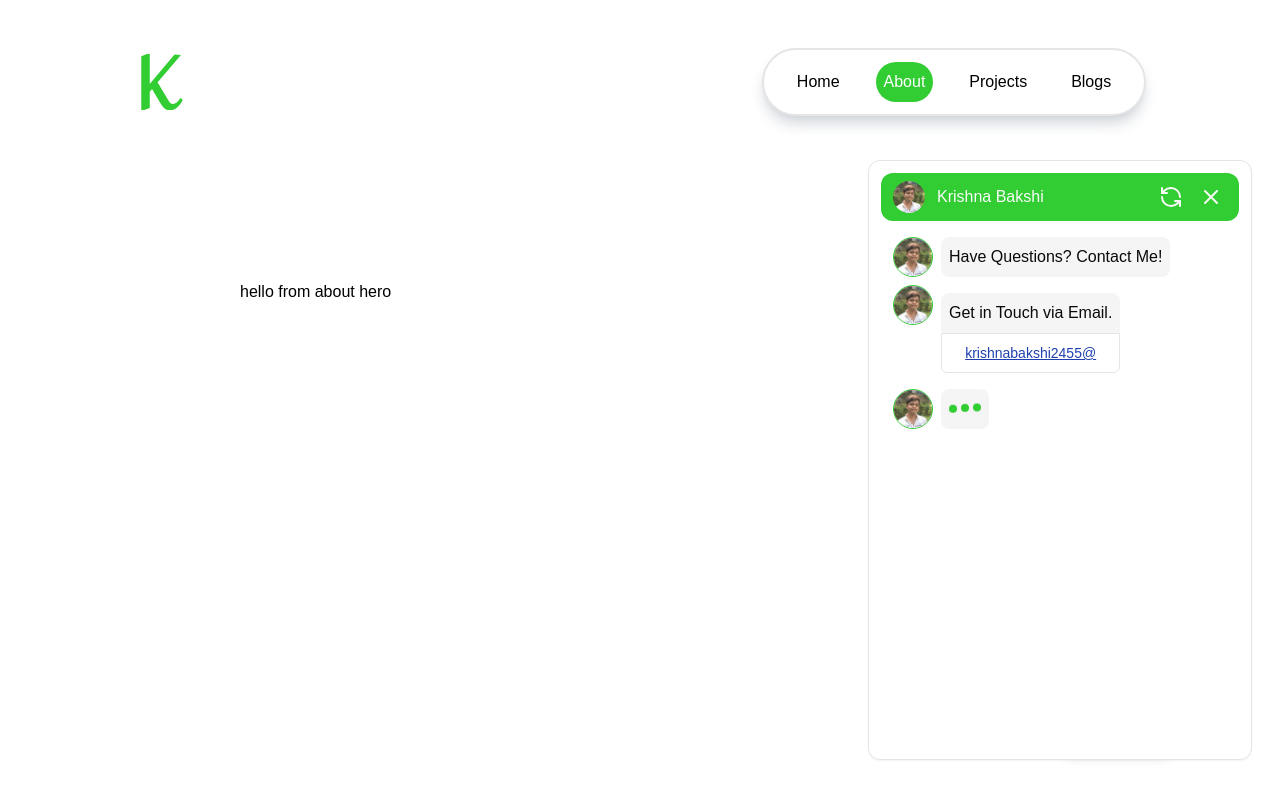
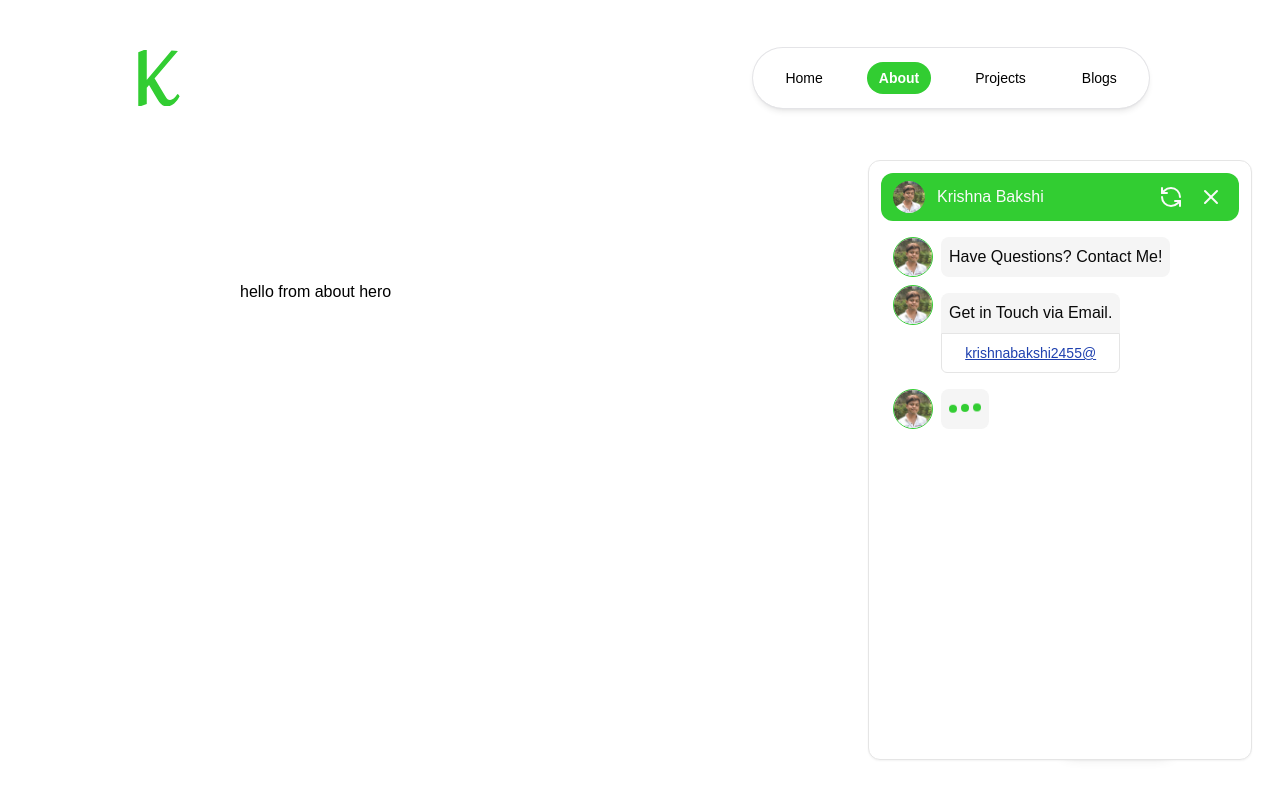
Before and after one commit to krishnabakshi2455/krishnabakshi.app, a Next.js app: page /about in a window 1280 px wide. Built offline with nearby package versions, Linux system fonts and the light colour scheme.

Commit message:
header modified

```diff
--- a/src/app/(site)/globals.css
+++ b/src/app/(site)/globals.css
@@ -53,8 +53,6 @@ body {
     --secondary-foreground: 0 0% 9%;
     --muted: 0 0% 96.1%;
     --muted-foreground: 0 0% 45.1%;
-    --accent: 183 65% 35%;
-    --accent-foreground: 0 0% 9%;
     --destructive: 0 84.2% 60.2%;
     --destructive-foreground: 0 0% 98%;
     --border: 0 0% 89.8%;
@@ -80,8 +78,6 @@ body {
     --secondary-foreground: 0 0% 98%;
     --muted: 0 0% 14.9%;
     --muted-foreground: 0 0% 63.9%;
-    --accent: 183 65% 35%;
-    --accent-foreground: 0 0% 98%;
     --destructive: 0 62.8% 30.6%;
     --destructive-foreground: 0 0% 98%;
     --border: 0 0% 14.9%;
--- a/src/components/layout/Header.tsx
+++ b/src/components/layout/Header.tsx
@@ -4,19 +4,23 @@ import Link from "./custom-link";
 import { usePathname } from "next/navigation";
 import MobileNav from './mobile-nav';
 import AnimatedLogo from "@/animations/animationlogo/animated-logo";
+import { motion } from "framer-motion";
 
 const Header: React.FC = () => {
     const pathname = usePathname();
 
+function classNames(
+  ...classes: Array<string | boolean | false | undefined | null>
+): string {
+  return classes.filter(Boolean).join(" ");
+}
 
     const linkspath = [
-        { name: "Home", path: "/" },
-        { name: "About", path: "/about" },
-        { name: "Projects", path: "/projects" },
-        { name: "Blogs", path: "/blogs" },
+        { name: "Home", href: "/" },
+        { name: "About", href: "/about" },
+        { name: "Projects", href: "/projects" },
+        { name: "Blogs", href: "/blogs" },
     ];
-
-    const isActive = (path: string) => pathname === path;
 
 
     const [isVisible, setIsVisible] = useState(false);
@@ -89,49 +93,55 @@ const Header: React.FC = () => {
 
                 {/* Header Links Section */}
                 <div
-                    className={`
-                     md:flex
-                 md:gap-7
-                 md:justify-center
-                 md:border-2
-                 md:shadow-gray-300
-                 md:p-8
-                 md:rounded-full
-                 md:shadow-lg
-                 md:bg-white
-                 md:w-96
-                 md:relative
+                    className={``}
+
+                >
+                    <div className="mx-auto flex items-center justify-between lg:max-w-7xl">
+                        <nav className="hidden items-center gap-2 rounded-full px-2 py-2 shadow-md ring-1 ring-zinc-200 backdrop-blur-md dark:ring-accent/50 md:flex">
+                            <ul className="flex gap-2 text-sm font-medium">
+                                {linkspath.map((_link, index) => {
+                                    return (
+                                        <li
+                                            key={index}
+                                            className="my-3 transition-transform duration-100 hover:scale-[1.1]"
+                                        >
+                                            <Link
+                                                href={_link.href}
+                                                className={classNames(
+                                                    pathname === _link.href
+                                                        ? "font-semibold text-background dark:hover:text-foreground"
+                                                        : "text-foreground",
+                                                    "group relative mx-3 rounded-full px-3 py-2 transition-colors duration-200",
+                                                )}
+                                            >
+                                                {_link.href === pathname && (
+                                                    <motion.span
+                                                        layoutId="tab-pill"
+                                                        animate={{
+                                                            transition: {
+                                                                x: {
+                                                                    type: "spring",
+                                                                    stiffness: 300,
+                                                                    damping: 30,
+                                                                },
+                                                            },
+                                                        }}
+                                                        className="absolute inset-0 -z-10 rounded-full bg-primary group-hover:bg-primary"
+                                                    ></motion.span>
+                                                )}
+                                                {_link.name}
+                                            </Link>
+                                        </li>
+                                    );
+                                })}
+                            </ul>
+                        </nav>
+                    </div>
 
 
-                 kb1:w-14
-                 kb1:h-14
-                 kb1:items-center
-                 kb1:p-3
-                 kb1:justify-center
-                 kb1:flex
-                 kb1:shadow-gray-300
-                 kb1:bg-[#32CD32]
-                 kb1:shadow-lg
-                 kb1:rounded-full
-                `}
-
-                >
-
-                    {/* Links */}
-                    {linkspath.map((link, index) => (
-                        <div key={index} className="">
-                            <Link
-                                href={link.path}
-                                className={`p-2 ${isActive(link.path) ? " md:text-white p md:bg-[#32CD32] md:rounded-full kb1:hidden md:block" : "kb1:hidden text-black hover:text-[#32CD32] ease-in-out duration-300 md:block"}
-                                `}
-                            >
-                                {link.name}
-                            </Link>
-                        </div >
-                    ))}
 
                     {/*  mobile menu icon start  */}
-                    <div className="block md:hidden text-white">
+                    <div className="block md:hidden text-primary">
                         <MobileNav  />
                     </div>
 
--- a/src/components/layout/mobile-nav.tsx
+++ b/src/components/layout/mobile-nav.tsx
@@ -16,6 +16,7 @@ export default function MobileNav() {
         setOpen(false);
     }, [pathname]);
 
+
     return (
         <Sheet open={open} onOpenChange={setOpen}>
             {/* Mobile Menu Trigger Button */}
@@ -31,9 +32,9 @@ export default function MobileNav() {
                     {/* Static Navigation Links */}
                     <Button
                         variant="ghost"
-                        className="w-full justify-start text-[18px] text-[#32CD32] md:hidden"
+                        className="w-full justify-start text-[18px] text-primary md:hidden"
                     >
-                        <Link href="/">Home</Link>
+                        <Link href="/" className='text-primary'>Home</Link>
                     </Button>
 
                     <Collapsible>
@@ -57,7 +58,7 @@ export default function MobileNav() {
 
                     <Button
                         variant="ghost"
-                        className="w-full justify-start text-[18px] text-[#32CD32] md:hidden"
+                        className="w-full justify-start text-[18px] text-[#32CD32] md:hidden "
                     >
                         <Link href="/contact">Blogs</Link>
                     </Button>
```
